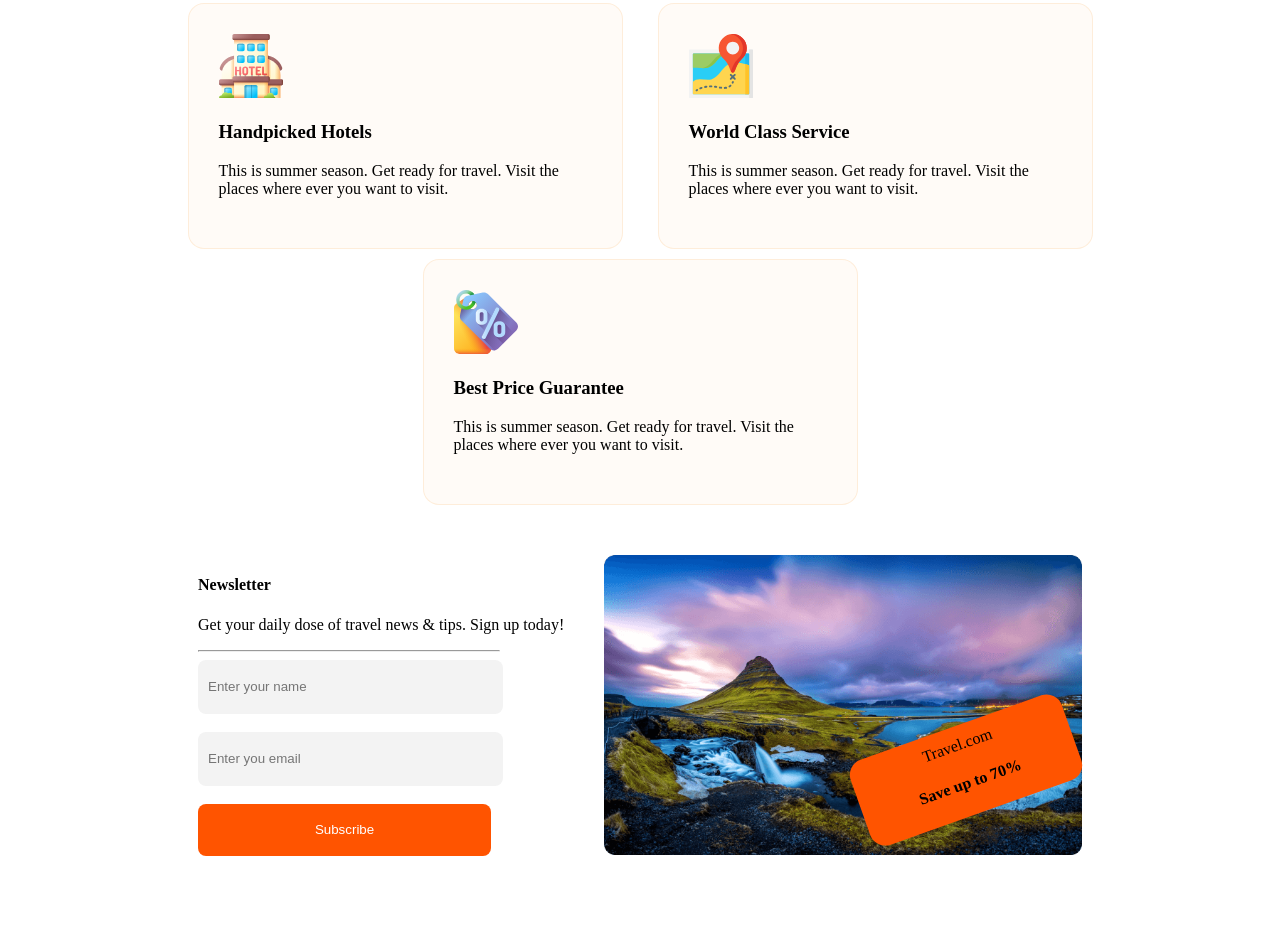
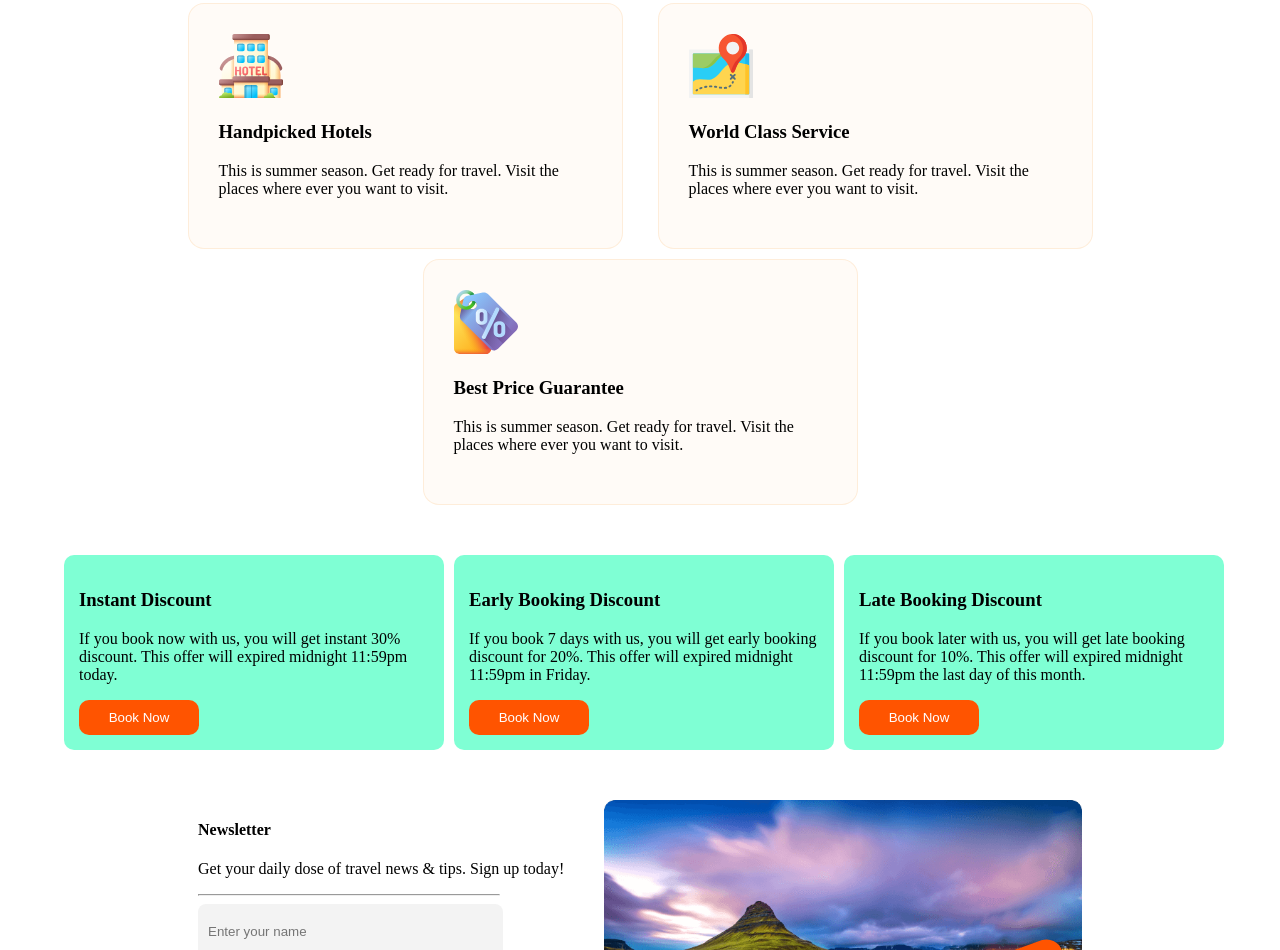
Before and after one commit to md-zulfikarali/hero-travel, a plain HTML site: page index.html in a window 1280 px wide. Shown: the part 2323-3273 px from the top of the page. Drawn offline with Linux system fonts and the light colour scheme.

Commit message:
special discount section added

```diff
--- a/index.html
+++ b/index.html
@@ -88,7 +88,7 @@
                     This is summer season. Get ready for travel. Visit the places where ever you want to visit.Start
                     your adventure journey with us. you will get a lot for discount if you travel with us.
                 </p>
-                <div class="btn-primary">Read More</div>
+                <div class="btn-primary" style="text-align: center;">Read More</div>
             </div>
             <div class="our-popular-tour-image">
                 <img src="Images/Rectangle 4.png" alt="">
@@ -158,6 +158,24 @@
             </div>
 
         </section>
+        <!-- Our Special discount -->
+        <section class="special-discount-container">
+            <div class="special-discount-instant">
+                <h3>Instant Discount</h3>
+                <p>If you book now with us, you will get instant 30% discount. This offer will expired midnight 11:59pm today.</p>
+                <button class="btn-primary">Book Now</button>
+            </div>
+            <div class="special-discount-early">
+                <h3>Early Booking Discount</h3>
+                <p>If you book 7 days with us, you will get early booking discount for 20%. This offer will expired midnight 11:59pm in Friday.</p>
+                <button class="btn-primary">Book Now</button>
+            </div>
+            <div class="special-discount-late">
+                <h3>Late Booking Discount</h3>
+                <p>If you book later with us, you will get late booking discount for 10%. This offer will expired midnight 11:59pm the last day of this month.</p>
+                <button class="btn-primary">Book Now</button>
+            </div>
+        </section>
         <!-- news letter section -->
         <section class="news-letter">
             <div class="news-letter-form">
--- a/styles/responsive.css
+++ b/styles/responsive.css
@@ -67,4 +67,7 @@
     .footer-horizontal-line hr{
        max-width: 400px;
     }
+    .special-discount-container{
+        grid-template-columns: 1fr;
+    }
 }
--- a/styles/style.css
+++ b/styles/style.css
@@ -215,6 +215,22 @@ a:hover {
     margin: 10px auto 0 auto;
 }
 
+/* our special discount */
+.special-discount-container{
+    margin-top: 50px;
+    display: grid;
+    grid-template-columns: repeat(3, 1fr);
+    gap: 10px;
+
+}
+.special-discount-container div{
+    width: 350px;
+    background-color: aquamarine;
+    padding: 15px;
+    border-radius: 10px;
+}
+
+
 /* news letter section */
 .news-letter {
    margin-top: 50px;
@@ -296,6 +312,10 @@ text-align: center;
    gap: 20px;
    margin-top: 20px;
 }
+.footer-icon:hover{
+    cursor: pointer;
+
+}
 .bottom-footer{
     text-align: center;
 }
```
